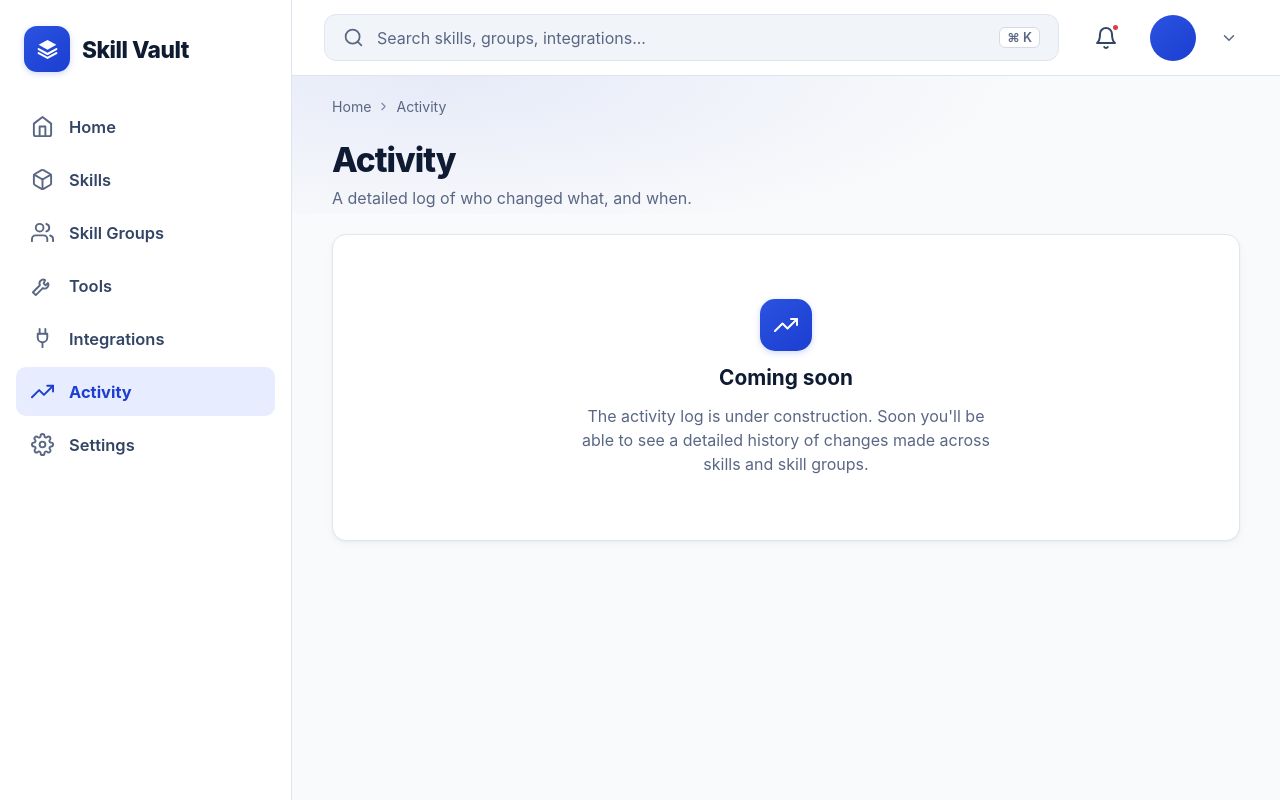
After one commit to knork-fork/skill-vault, a Symfony app: template skill-vault-ui/templates/activity/index.html.twig in a window 1280 px wide. The commit adds this page. Run offline with Twig, Linux system fonts and the light colour scheme; the template is opened without the code that fills it, so the values that code supplies are empty; some libraries are stand-ins or nearby versions.

Commit message:
Add coming soon placeholder for settings and activity tabs

```diff
--- /dev/null
+++ b/skill-vault-ui/templates/activity/index.html.twig
@@ -0,0 +1,100 @@
+{% extends 'base.html.twig' %}
+{% import 'components/_shell.html.twig' as shell %}
+{% import 'components/_topbar.html.twig' as topbar %}
+
+{% block title %}Activity · Skill Vault{% endblock %}
+
+{% block stylesheets %}
+{% include 'components/_avatar_styles.html.twig' %}
+{% include 'components/_shell_styles.html.twig' %}
+{% include 'components/_topbar_styles.html.twig' %}
+{% include 'components/_page_header_styles.html.twig' %}
+<style>
+    .content {
+        padding: 0 40px 40px;
+        display: flex;
+        flex-direction: column;
+        gap: 20px;
+    }
+
+    .coming-soon {
+        background: var(--surface);
+        border: 1px solid var(--border);
+        border-radius: 14px;
+        box-shadow: var(--card-shadow);
+        padding: 64px 24px;
+        display: flex;
+        flex-direction: column;
+        align-items: center;
+        text-align: center;
+        gap: 14px;
+    }
+
+    .coming-soon .icon-badge {
+        width: 52px;
+        height: 52px;
+        border-radius: 15px;
+        background: linear-gradient(140deg, var(--accent) 0%, var(--accent-deep) 100%);
+        color: #fff;
+        display: flex;
+        align-items: center;
+        justify-content: center;
+        flex-shrink: 0;
+        box-shadow: 0 2px 6px rgba(43, 82, 224, 0.22);
+    }
+
+    .coming-soon .icon-badge svg {
+        width: 24px;
+        height: 24px;
+    }
+
+    .coming-soon h2 {
+        margin: 0;
+        font-size: 1.3rem;
+        font-weight: 700;
+        color: var(--text);
+    }
+
+    .coming-soon p {
+        margin: 0;
+        max-width: 420px;
+        color: var(--text-muted);
+        line-height: 1.5;
+    }
+</style>
+{% endblock %}
+
+{% block body %}
+<div class="app-shell">
+    {{ shell.sidebar('activity') }}
+
+    <div class="main">
+        {{ topbar.render(user) }}
+
+        <main class="content">
+            <div class="page-hero">
+                <div class="breadcrumb">
+                    <a href="{{ path('app_home') }}">Home</a>
+                    <svg viewBox="0 0 24 24" fill="none" stroke="currentColor" stroke-width="2" stroke-linecap="round" stroke-linejoin="round" style="width:13px;height:13px;color:var(--text-faint);"><polyline points="9 18 15 12 9 6"/></svg>
+                    <span>Activity</span>
+                </div>
+
+                <div class="page-header">
+                    <div>
+                        <h1>Activity</h1>
+                        <p>A detailed log of who changed what, and when.</p>
+                    </div>
+                </div>
+            </div>
+
+            <div class="coming-soon">
+                <span class="icon-badge">
+                    <svg viewBox="0 0 24 24" fill="none" stroke="currentColor" stroke-width="2" stroke-linecap="round" stroke-linejoin="round"><polyline points="23 6 13.5 15.5 8.5 10.5 1 18"/><polyline points="17 6 23 6 23 12"/></svg>
+                </span>
+                <h2>Coming soon</h2>
+                <p>The activity log is under construction. Soon you'll be able to see a detailed history of changes made across skills and skill groups.</p>
+            </div>
+        </main>
+    </div>
+</div>
+{% endblock %}
--- a/skill-vault-ui/templates/components/_shell.html.twig
+++ b/skill-vault-ui/templates/components/_shell.html.twig
@@ -39,11 +39,11 @@
                 <svg viewBox="0 0 24 24" fill="none" stroke="currentColor" stroke-width="2" stroke-linecap="round" stroke-linejoin="round"><path d="M9 2v5"/><path d="M15 2v5"/><path d="M7 7h10v4a5 5 0 0 1-10 0z"/><path d="M12 16v5"/></svg>
                 Integrations
             </a>
-            <a href="#" class="nav-item {{ active == 'activity' ? 'active' : '' }}">
+            <a href="{{ path('app_activity') }}" class="nav-item {{ active == 'activity' ? 'active' : '' }}">
                 <svg viewBox="0 0 24 24" fill="none" stroke="currentColor" stroke-width="2" stroke-linecap="round" stroke-linejoin="round"><polyline points="23 6 13.5 15.5 8.5 10.5 1 18"/><polyline points="17 6 23 6 23 12"/></svg>
                 Activity
             </a>
-            <a href="#" class="nav-item {{ active == 'settings' ? 'active' : '' }}">
+            <a href="{{ path('app_settings') }}" class="nav-item {{ active == 'settings' ? 'active' : '' }}">
                 <svg viewBox="0 0 24 24" fill="none" stroke="currentColor" stroke-width="2" stroke-linecap="round" stroke-linejoin="round"><circle cx="12" cy="12" r="3"/><path d="M19.4 15a1.65 1.65 0 0 0 .33 1.82l.06.06a2 2 0 1 1-2.83 2.83l-.06-.06a1.65 1.65 0 0 0-1.82-.33 1.65 1.65 0 0 0-1 1.51V21a2 2 0 0 1-4 0v-.09A1.65 1.65 0 0 0 9 19.4a1.65 1.65 0 0 0-1.82.33l-.06.06a2 2 0 1 1-2.83-2.83l.06-.06a1.65 1.65 0 0 0 .33-1.82 1.65 1.65 0 0 0-1.51-1H3a2 2 0 0 1 0-4h.09A1.65 1.65 0 0 0 4.6 9a1.65 1.65 0 0 0-.33-1.82l-.06-.06a2 2 0 1 1 2.83-2.83l.06.06a1.65 1.65 0 0 0 1.82.33H9a1.65 1.65 0 0 0 1-1.51V3a2 2 0 0 1 4 0v.09a1.65 1.65 0 0 0 1 1.51 1.65 1.65 0 0 0 1.82-.33l.06-.06a2 2 0 1 1 2.83 2.83l-.06.06a1.65 1.65 0 0 0-.33 1.82V9a1.65 1.65 0 0 0 1.51 1H21a2 2 0 0 1 0 4h-.09a1.65 1.65 0 0 0-1.51 1z"/></svg>
                 Settings
             </a>
```
Also changed, not shown: skill-vault-ui/src/Controller/ActivityController.php (added, +22 -0 lines), skill-vault-ui/src/Controller/SettingsController.php (added, +22 -0 lines), skill-vault-ui/templates/settings/index.html.twig (added, +100 -0 lines).
